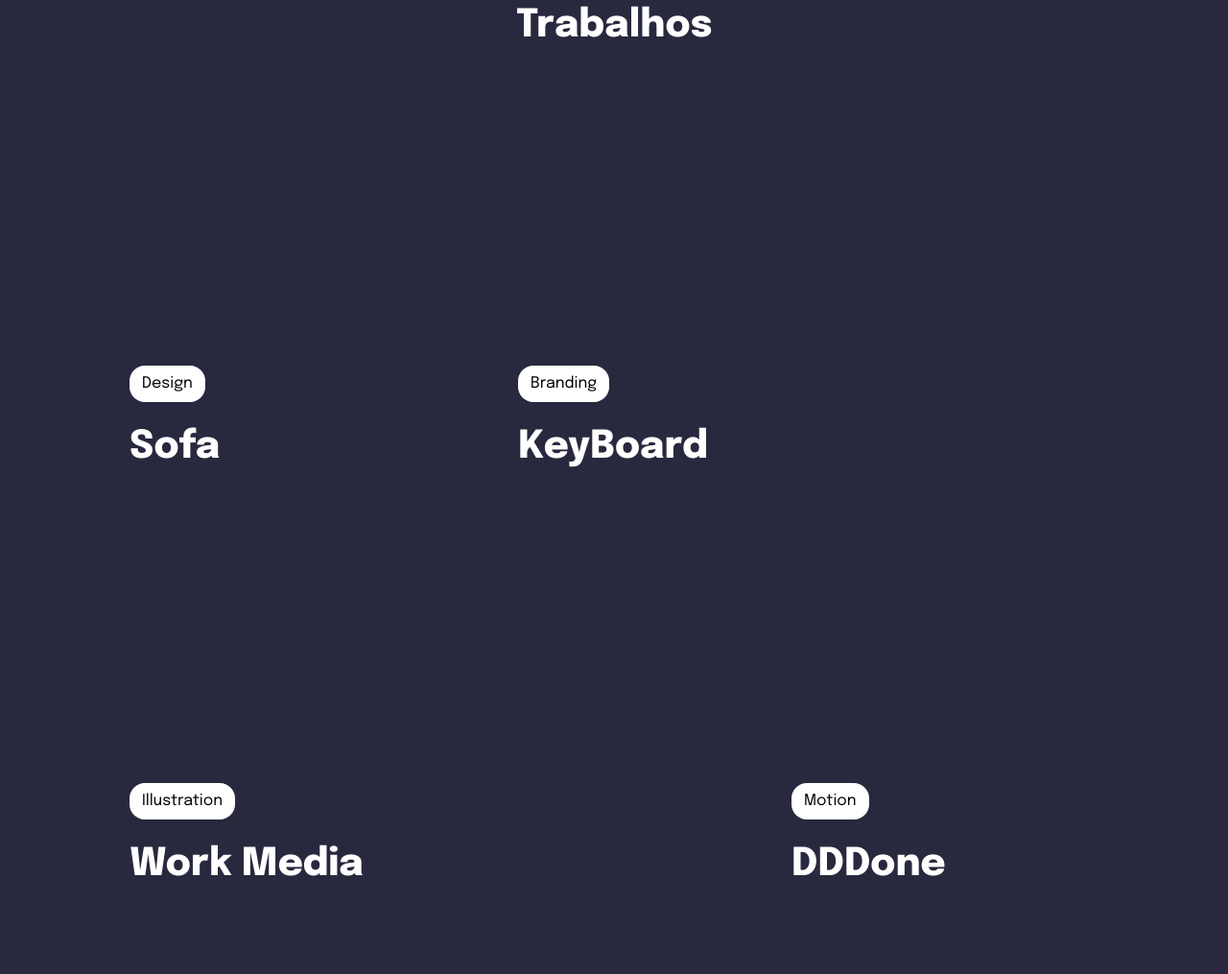
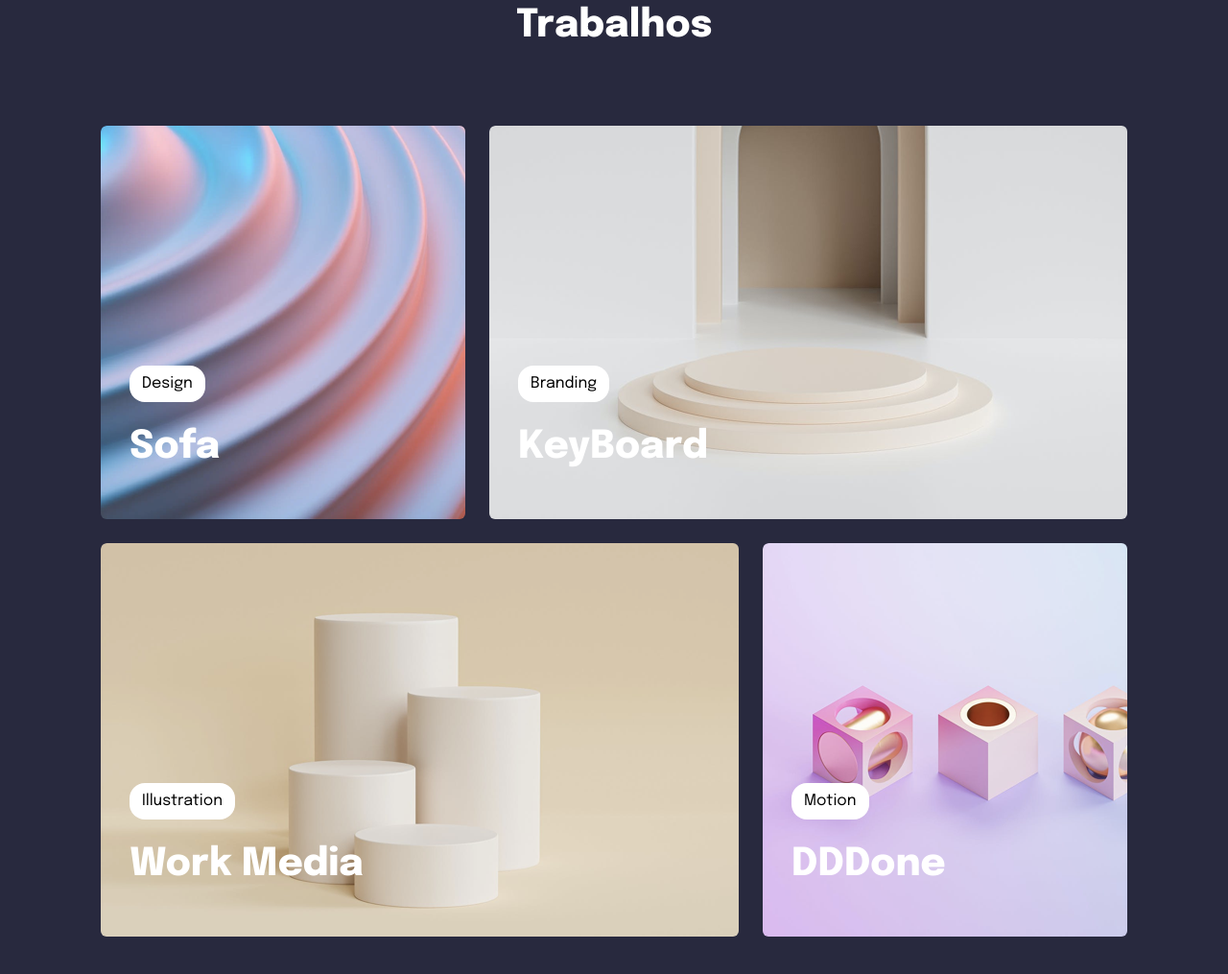
Before and after one commit to juliossantos/grid, a plain HTML site: page index.html in a window 1280 px wide. Shown: the part 151-1166 px from the top of the page at 96% size. Drawn offline with Linux system fonts and the light colour scheme.

Commit message:
correção das imagens

```diff
--- a/style.css
+++ b/style.css
@@ -59,7 +59,7 @@ header h1 {
     width: 33rem;
     height: 41rem;
     margin: auto;
-    background-image: url(./img/sofa.png);
+    background-image: url(https://raw.githubusercontent.com/juliossantos/grid/main/sofa.png);
     background-repeat: no-repeat;
     border-radius: .6rem;
 
@@ -69,7 +69,7 @@ header h1 {
     width: 33rem;
     height: 41rem;
     margin: auto;
-    background-image: url(./img/key.png);
+    background-image: url(https://raw.githubusercontent.com/juliossantos/grid/main/media.png);
     background-repeat: no-repeat;
     border-radius: .6rem;
 
@@ -79,7 +79,7 @@ header h1 {
     width: 33rem;
     height: 41rem;
     margin: auto;
-    background-image: url(./img/media.png);
+    background-image: url(https://github.com/juliossantos/grid/blob/main/key.png?raw=true);
     background-repeat: no-repeat;
     border-radius: .6rem;
 
@@ -89,7 +89,7 @@ header h1 {
     width: 33rem;
     height: 41rem;
     margin: auto;
-    background-image: url(./img/Bitmap.png);
+    background-image: url(https://github.com/juliossantos/grid/blob/main/Bitmap.png?raw=true);
     background-repeat: no-repeat;
     border-radius: .6rem;
     display: none;
@@ -131,25 +131,25 @@ header h1 {
     }
 
     .sub {
-        background-image: url(./img/sofa2.png);
+        background-image: url(https://github.com/juliossantos/grid/blob/main/sofa2.png?raw=true);
         grid-column: 1/2;
         width: 100%;
     }
 
     .sub2{
-        background-image: url(./img/kay2.png);
+        background-image: url(	https://github.com/juliossantos/grid/blob/main/kay2.png?raw=true);
         grid-column: 2/4;
         width: 100%;
     }
 
     .sub3 {
-        background-image: url(./img/media2.png);
+        background-image: url(https://github.com/juliossantos/grid/blob/main/media2.png?raw=true);
         grid-column: 1/3;
         width: 100%;
     }
 
     .sub4{
-        background-image: url(./img/Bitmap.png);
+        background-image: url(https://github.com/juliossantos/grid/blob/main/Bitmap.png?raw=true);
         grid-column: 3/4;
         width: 100%;
         display: block;
@@ -157,7 +157,6 @@ header h1 {
 
     .page {
         margin: auto;
-
     }
 
 }
```
